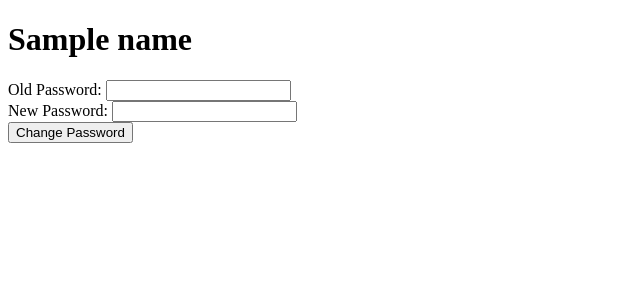
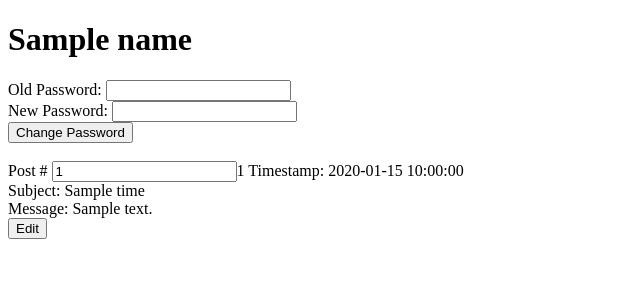
Before and after one commit to Fi-Boo/s2008156_A1, a Flask app: template templates/userAdmin.html in a window 1280 px wide. Shown: the top 300 px of the page, without its empty margins (0-640 px from the left). Run offline with Flask 3, Linux system fonts and the light colour scheme; the template is opened without the code that fills it: most values are stand-ins (such as "Sample title", 1, 10 or a date in 2020).

Commit message:
stuck at editing forum posts. End of day.

```diff
--- a/main.py
+++ b/main.py
@@ -4,6 +4,7 @@ from flask import Flask, redirect, render_template, request, session, url_for
 from google.cloud import datastore
 from google.cloud.datastore import query
 from google.cloud.datastore.query import PropertyFilter
+
 
 datastore_client = datastore.Client()
 
@@ -28,6 +29,13 @@ class User:
 
     def setUsername(self, username):
         self.username = username
+
+class Post:
+    def __init__ (self, user, timestamp, subject, message):
+        self.user = user
+        self.timestamp = timestamp
+        self.subject = subject
+        self.message = message
 
 def validateLogin(id,password):
     query = datastore_client.query(kind="user")
@@ -78,10 +86,11 @@ def addUser(id, username, password):
     entity.update({"id": id, "user_name": username, "password": password})
     datastore_client.put(entity)
 
+
 def addForumPost(subject, message):
 
-    entity = datastore.Entity(key=datastore_client.key("post"))
-    entity.update({"user": session["user"], "timestamp": datetime.datetime.now(tz=datetime.timezone.utc)  ,"subject": subject, "message": message})
+    entity = datastore.Entity(key=datastore_client.key("post"), exclude_from_indexes=("subject", "message"))
+    entity.update({"user": session["user"], "timestamp": datetime.datetime.now().strftime("%Y-%m-%d %H:%M:%S")  ,"subject": subject, "message": message})
     datastore_client.put(entity)
 
 def getPosts(number):
@@ -91,6 +100,17 @@ def getPosts(number):
     times = query.fetch(limit=number)
     return times
 
+
+def getPostsByUser(user):
+    query = datastore_client.query(kind="post")
+    query.add_filter(filter = PropertyFilter("user", "=", user))
+
+    tempList = list(query.fetch())
+
+    #https://note.nkmk.me/en/python-dict-list-sort/
+    time = sorted(tempList, key = lambda x: x['timestamp'], reverse=True)
+
+    return time
 
 #FLASK RELATED
 
@@ -143,6 +163,7 @@ def registration():
         regoUname = request.form.get("regUsername")
         regoPword = request.form.get("regPword")
 
+
         if (len(checkId(regoId)) > 0):
 
             return render_template("registration.html", error_id = "The ID already exists")
@@ -165,10 +186,14 @@ def registration():
 @app.route("/userAdmin", methods=['GET', 'POST'])
 def userAdmin():
 
+    times = getPostsByUser(session["user"])
+
     if "user" in session:
 
         if request.method == 'POST':
 
+
+            print("POST")
             oldPword = request.form.get("oldPword")
             newPword = request.form.get("newPword")
 
@@ -187,15 +212,20 @@ def userAdmin():
                 else:
 
                     print("old password mismatch")
-                    return render_template("userAdmin.html", name = session["user"], error_oldPword = "incorrect password")
+                    return render_template("userAdmin.html", name = session["user"], error_oldPword = "incorrect password", times = times)
 
-        else:
+        elif request.method == 'GET':
 
-            return render_template("userAdmin.html", name = session["user"])
+            print("GET")
+            postID = request.form.get("postID")
+            print(postID)
+
+
+            return render_template("userAdmin.html", name = session["user"], times = times)
 
     else:
+
         return redirect(url_for('index'))
-
 
 
 @app.route("/forumMain", methods=['GET', 'POST'])
--- a/requirements.txt
+++ b/requirements.txt
@@ -2,3 +2,4 @@ Flask==3.0.0
 google.cloud==0.34.0
 google.cloud.datastore==2.19.0
 protobuf==3.20.*
+google-cloud-ndb
--- a/templates/forumMain.html
+++ b/templates/forumMain.html
@@ -7,7 +7,7 @@
     </head>
     <body>
         <h1> Hello <a href="{{ url_for('userAdmin') }}"> {{ name }} </a></h1>
-        <form action="{{ url_for('index') }}">
+        <form action="{{ url_for('index') }}" method="GET">
             <input type="submit" value="Logout">
         </form><br>
         <div id="newMsgBlock">
--- a/templates/userAdmin.html
+++ b/templates/userAdmin.html
@@ -14,5 +14,19 @@
             <input type="text" id="newPword" name="newPword" required><br>
             <input type="submit" value="Change Password">
         </form>
+        <br>
+        <div>
+            {% for time in times %}
+            <form >
+                <label>Post #</lobal>
+                <input type="text" id="postID" name= "postID" value="{{loop.index}}">{{loop.index}}
+                Timestamp: {{ time['timestamp'] }} <br>
+                Subject: {{ time['subject'] }} <br>
+                Message: {{ time['message'] }} <br>
+                <input type="submit" value="Edit"><br>
+            <form>
+            {% endfor %}
+
+        </div>
     </body>
 </html>
```
Also changed, not shown: WEB-INF/index.yaml (added, +7 -0 lines), index.yaml (added, +18 -0 lines).
